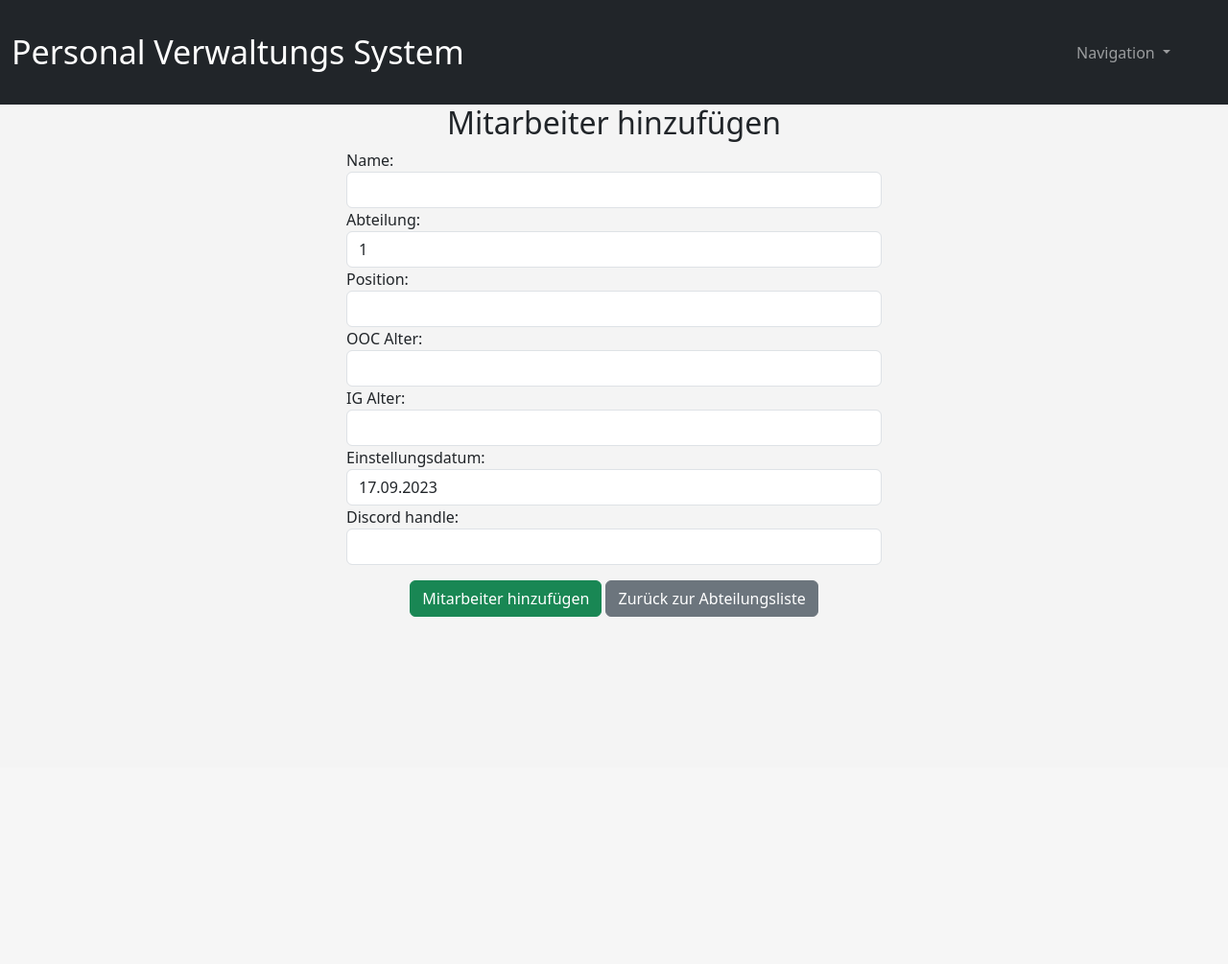
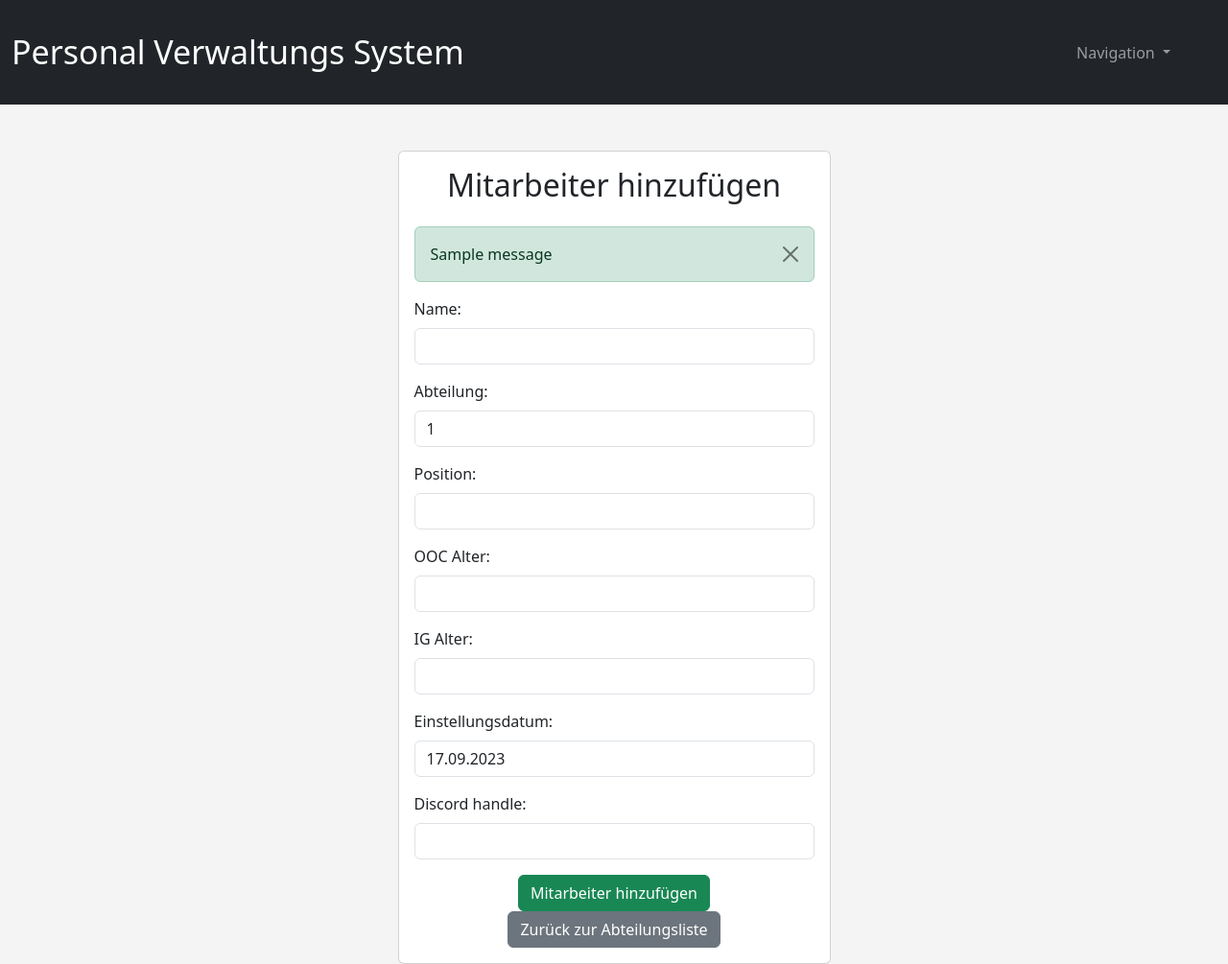
Before and after one commit to Ma-Ko-dev/Roleplay_Employee_Manager, a Flask app: page /add_employee/1 in a window 1280 px wide. Shown: the whole page at 96% size. Before the commit the page ends 643 px from the top, so only its background shows below. Run offline with Flask 3, Linux system fonts and the light colour scheme; a user stored in the database is signed in; tables that the repository leaves empty hold one stand-in row (values such as "Sample post"); one stand-in notice (Sample message) is shown; some libraries are stand-ins or nearby versions.

Commit message:
add_employee.html redesign (again)

```diff
--- a/templates/add_employee.html
+++ b/templates/add_employee.html
@@ -1,60 +1,67 @@
 {% extends "layout.html" %}
 
 {% block content %}
-
-<div class="container mx-auto">
-    <h2 class="text-center">Mitarbeiter hinzufügen</h2>
+<div class="container mt-5">
+    <div class="row justify-content-center">
+        <div class="col-md-5">
+            <div class="card">
+                <div class="card-body">
+                    <h2 class="card-title text-center mb-4">Mitarbeiter hinzufügen</h2>
 
                     <!-- Hier die Flash-Nachrichten anzeigen -->
                     {% with messages = get_flashed_messages(with_categories=True) %}
                         {% if messages %}
-            <div class="flash-messages">
+                            <div class="alert alert-dismissible alert-{{ messages[0][0] }}">
+                                <ul class="list-unstyled mb-0">
                                     {% for category, message in messages %}
-                    <div class="flash-message {{ category }}" data-duration="{{ message.duration }}">{{ message }}</div>
+                                        <li>{{ message }}</li>
                                     {% endfor %}
+                                </ul>
+                                <button type="button" class="btn-close" data-bs-dismiss="alert" aria-label="Schließen"></button>
                             </div>
                         {% endif %}
                     {% endwith %}
 
                     <form method="POST">
                         {{ form.hidden_tag() }}
-        <div class="form-grid">
-            <div class="form-group col-sm-6 mx-auto">
-                <label>{{ form.name.label.text }}:</label>
-                {{ form.name(class='form-control') }}
+                        <div class="mb-3">
+                            <label for="name" class="form-label">{{ form.name.label.text }}:</label>
+                            {{ form.name(class='form-control', id='name') }}
                         </div>
-            <div class="form-group col-sm-6 mx-auto">
-                <label>{{ form.department.label.text }}:</label>
+                        <div class="mb-3">
+                            <label for="department" class="form-label">{{ form.department.label.text }}:</label>
                             <input type="text" name="department" class="form-control" value="{{ dep }}" readonly>
                         </div>
-            <div class="form-group col-sm-6 mx-auto">
-                <label>{{ form.position.label.text }}:</label>
-                {{ form.position(class='form-control') }}
+                        <div class="mb-3">
+                            <label for="position" class="form-label">{{ form.position.label.text }}:</label>
+                            {{ form.position(class='form-control', id='position') }}
                         </div>
-            <div class="form-group col-sm-6 mx-auto">
-                <label>{{ form.ooc_age.label.text }}:</label>
-                {{ form.ooc_age(class='form-control') }}
+                        <div class="mb-3">
+                            <label for="ooc_age" class="form-label">{{ form.ooc_age.label.text }}:</label>
+                            {{ form.ooc_age(class='form-control', id='ooc_age') }}
                         </div>
-            <div class="form-group col-sm-6 mx-auto">
-                <label>{{ form.ig_age.label.text }}:</label>
-                {{ form.ig_age(class='form-control') }}
+                        <div class="mb-3">
+                            <label for="ig_age" class="form-label">{{ form.ig_age.label.text }}:</label>
+                            {{ form.ig_age(class='form-control', id='ig_age') }}
                         </div>
-            <div class="form-group col-sm-6 mx-auto">
-                <label>{{ form.hire_date.label.text }}:</label>
+                        <div class="mb-3">
+                            <label for="hire_date" class="form-label">{{ form.hire_date.label.text }}:</label>
                             <input type="text" name="hire_date" class="form-control" value="{{ hire_date_default }}">
                         </div>
-            <div class="form-group col-sm-6 mx-auto">
-                <label>{{ form.discord_handle.label.text }}:</label>
-                {{ form.discord_handle(class='form-control') }}
+                        <div class="mb-3">
+                            <label for="discord_handle" class="form-label">{{ form.discord_handle.label.text }}:</label>
+                            {{ form.discord_handle(class='form-control', id='discord_handle') }}
                         </div>
 
-            <!-- Ändere die Klasse des primären Buttons und füge benutzerdefinierten Leerraum hinzu -->
-            <div class="form-group mt-3 text-center">
+                        <!-- Buttons in der Mitte des Formulars -->
+                        <div class="text-center">
                             <button type="submit" class="btn btn-success">{{ form.submit.label }}</button>
                             <a href="{{ url_for('department_list', dep=dep) }}" class="btn btn-secondary ml-2">Zurück zur Abteilungsliste</a>
                         </div>
-        </div>
                     </form>
                 </div>
-
+            </div>
+        </div>
+    </div>
+</div>
 {% endblock %}
```
Lines whose indentation alone changed are shown as unchanged.
